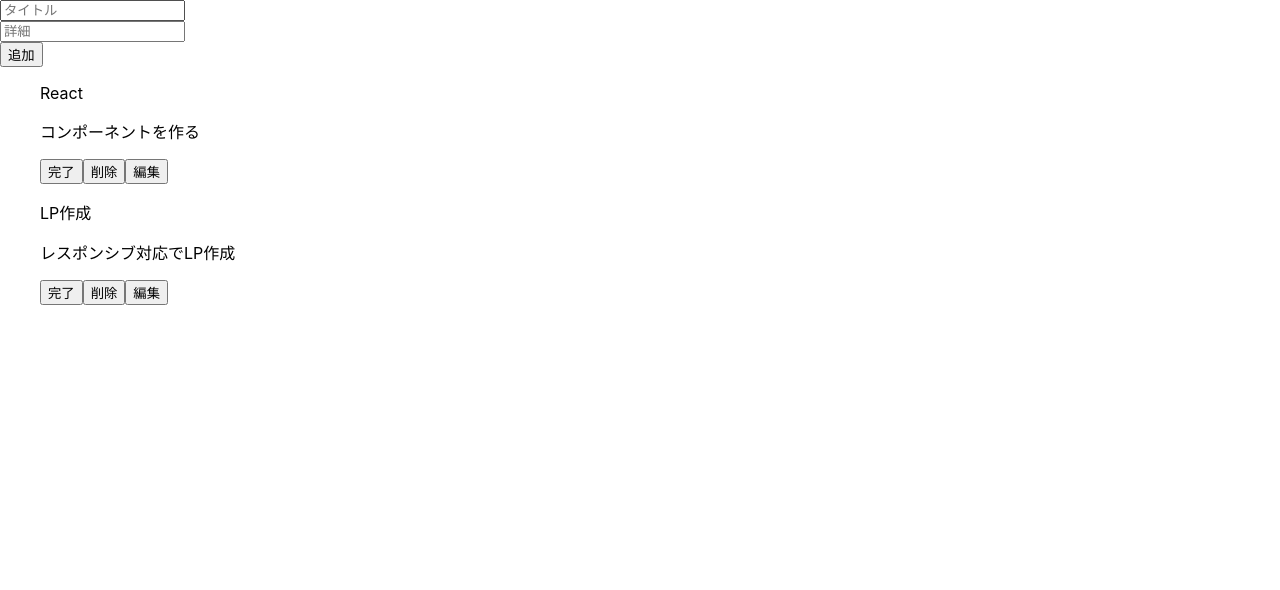
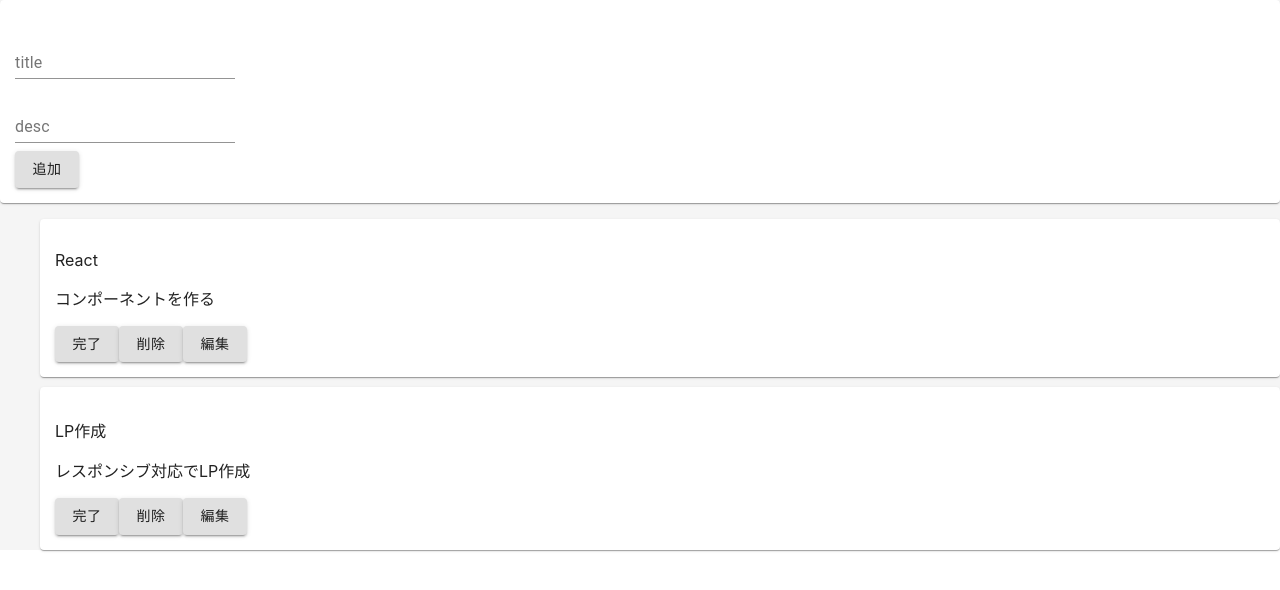
Before and after one commit to Sawakiii/React-class, a React (Create React App) app: page / in a window 1280 px wide. Shown: the top 590 px of the page. Built offline with nearby package versions, Linux system fonts and the light colour scheme.

Commit message:
material-uiとスタイル整理

```diff
--- a/src/App.jsx
+++ b/src/App.jsx
@@ -1,6 +1,11 @@
 import React from "react"
 import Form from "./Form"
 import TodoList from "./TodoList"
+import styled from "styled-components"
+
+const Container = styled.div`
+background-color: #F5F5F5;
+`
 
 class App extends React.Component {
 	constructor() {
@@ -86,7 +91,7 @@ class App extends React.Component {
 	}
 	render() {
 		return (
-	  		<div>
+	  		<Container>
 				<Form handleSubmit={this.handleSubmit.bind(this)}></Form>
 				<TodoList todos={this.state.todos}
 				handleClick={this.handleClick.bind(this)}
@@ -94,7 +99,7 @@ class App extends React.Component {
 				handleEdit={this.handleEdit.bind(this)}
 				handleEditSubmit={this.handleEditSubmit.bind(this)}
 				></TodoList>
-	  		</div>
+	  		</Container>
 		)
   	}
 }
--- a/src/Form.jsx
+++ b/src/Form.jsx
@@ -1,8 +1,12 @@
 import React from "react"
 import styled from "styled-components"
+import Button from "@material-ui/core/Button"
+import Paper from "@material-ui/core/Paper"
+import TextField from "@material-ui/core/TextField"
 
 const Container = styled.form`
-input {
+padding: 15px;
+.textField {
     display: block;
 }
 `
@@ -10,11 +14,13 @@ input {
 export default class Form extends React.Component {
     render() {
         return (
-            <Container onSubmit={this.props.handleSubmit}>
-                <input type="text" name="title" placeholder="タイトル" />
-                <input type="text" name="desc" placeholder="詳細" />
-                <button type="submit">追加</button>
-            </Container>
+            <Paper>
+                <Container onSubmit={this.props.handleSubmit}>
+                    <TextField className="textField" type="text" label="title" name="title" placeholder="タイトル" margin="normal" />
+                    <TextField className="textField" type="text" label="desc" name="desc" placeholder="詳細" margin="normal" />
+                    <Button type="submit" variant="contained">追加</Button>
+                </Container>
+            </Paper>
         )
     }
 }
--- a/src/TodoItem.jsx
+++ b/src/TodoItem.jsx
@@ -1,8 +1,18 @@
 import React from "react"
 import styled from "styled-components"
+import Button from "@material-ui/core/Button"
+import Paper from "@material-ui/core/Paper"
+import TextField from "@material-ui/core/TextField"
 
 const Li = styled.li`
 list-style: none;
+.paper {
+    margin-top: 10px;
+    padding: 15px;
+}
+.textField {
+    display: block;
+}
 `
 
 export default class TodoItem extends React.Component {
@@ -16,23 +26,25 @@ export default class TodoItem extends React.Component {
             <form onSubmit={(e)=>{
                 e.preventDefault()
                 this.props.handleEditSubmit(e, id)}}>
-                <input type="text" name="title" placeholder={this.props.title} />
-                <input type="text" name="desc" placeholder={this.props.desc} />
-                <button type="submit">編集完了</button>
+                <TextField className="textField" type="text" label="title" name="title" placeholder={this.props.title} />
+                <TextField className="textField" type="text" label="desc" name="desc" placeholder={this.props.desc} />
+                <Button type="submit" variant="contained">編集完了</Button>
             </form>
         } else {
             todo =
             <div>
                 <p>{this.props.title}</p>
                 <p>{this.props.desc}</p>
-                <button onClick={()=>{handleClick(id)}}>{buttonText}</button>
-                <button onClick={()=>{this.props.handleClickDelete(id)}}>削除</button>
-                <button onClick={()=>{this.props.handleEdit(id)}}>編集</button>
+                <Button onClick={()=>{handleClick(id)}} variant="contained">{buttonText}</Button>
+                <Button onClick={()=>{this.props.handleClickDelete(id)}} variant="contained">削除</Button>
+                <Button onClick={()=>{this.props.handleEdit(id)}} variant="contained">編集</Button>
             </div>
         }
         return (
             <Li>
-                {todo}
+                <Paper className="paper">
+                    {todo}
+                </Paper>
             </Li>
         )
     }
```
